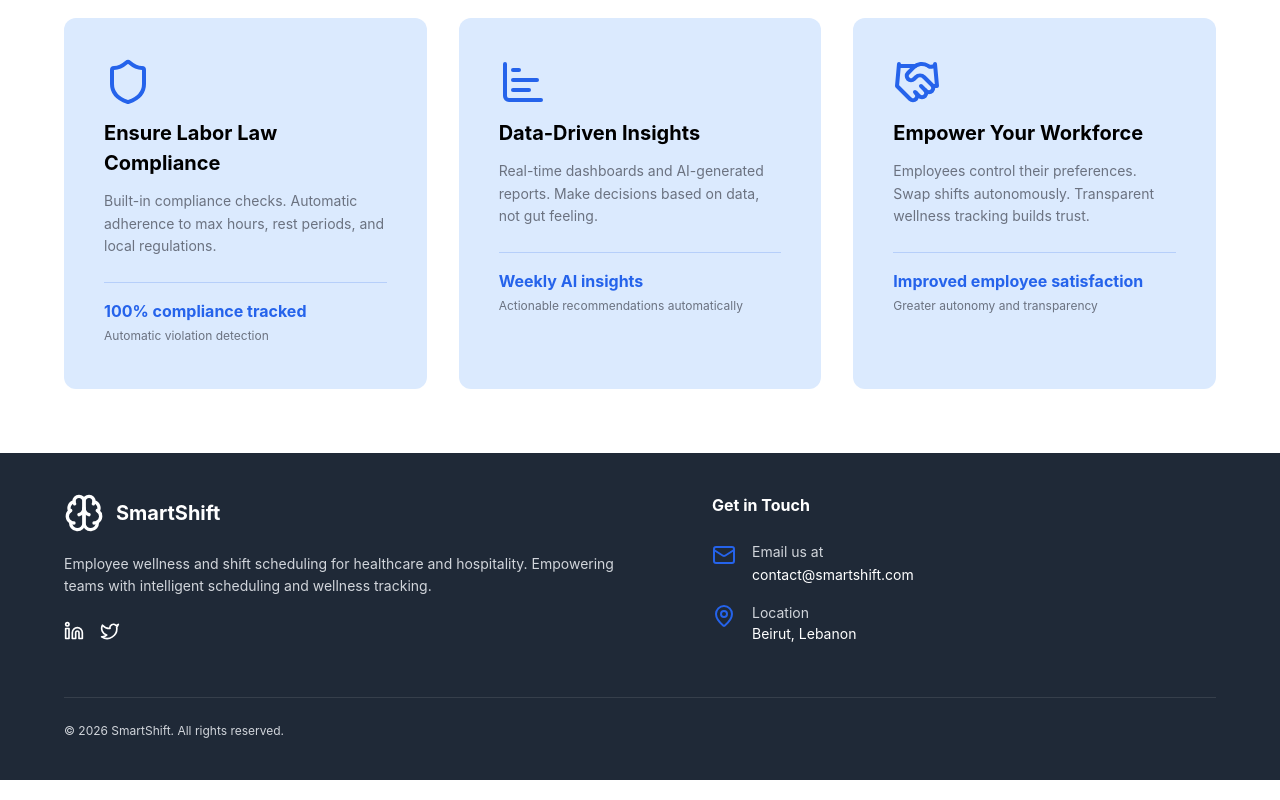
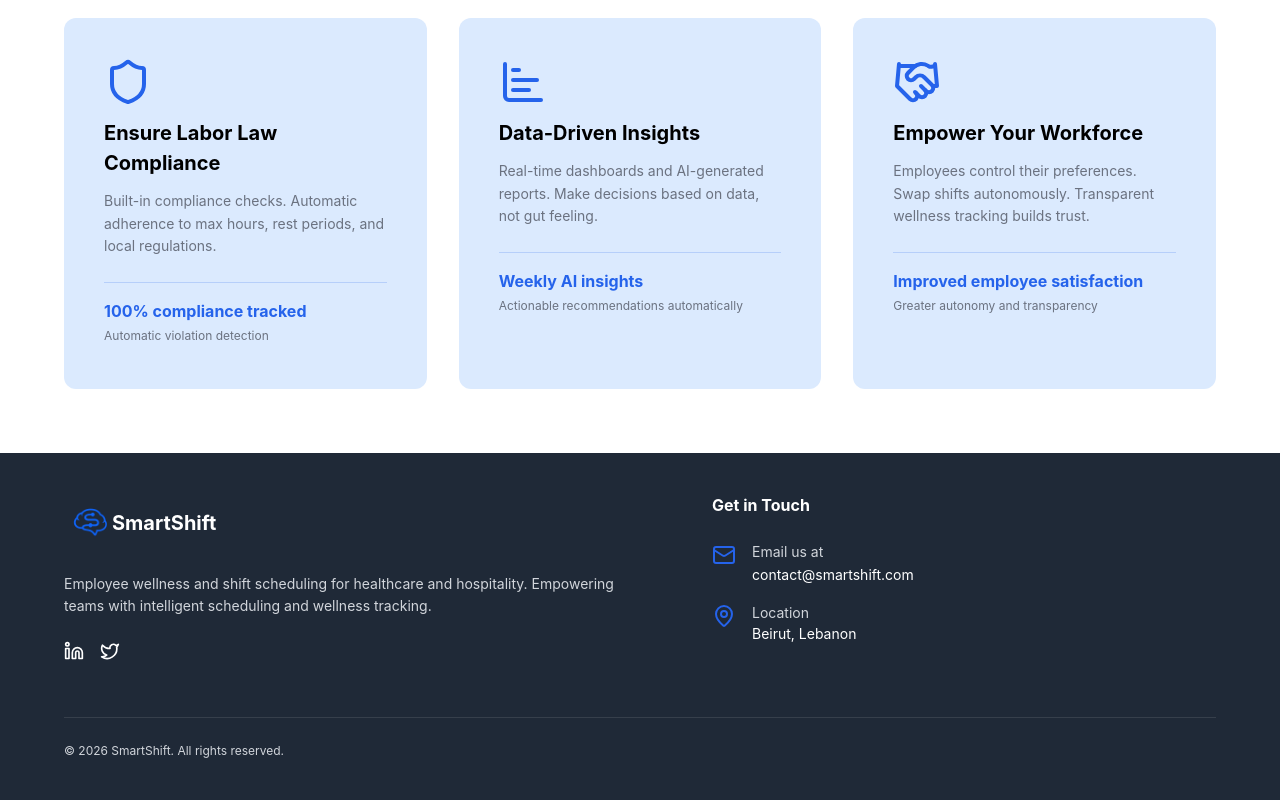
Before and after one commit to moustafak8/SmartShift, a React (Vite) app in the folder Client/: page / in a window 1280 px wide. Shown: the part 6351-7151 px from the top of the page. Built offline with nearby package versions, Linux system fonts and the light colour scheme.

Commit message:
Updated the Logo

```diff
--- a/Client/src/components/Home/Footer.tsx
+++ b/Client/src/components/Home/Footer.tsx
@@ -1,5 +1,6 @@
-import { Brain, Mail, MapPin, Linkedin, Twitter } from "lucide-react";
+import { Mail, MapPin, Linkedin, Twitter } from "lucide-react";
 import { Container, Heading, IconText } from "../ui";
+import logo2 from "../../assets/logo2.png";
 
 export function Footer() {
   return (
@@ -7,9 +8,14 @@ export function Footer() {
       <Container className="py-12 md:py-10">
         <div className="grid md:grid-cols-2 gap-12 mb-8">
           <div>
-            <div className="flex items-center gap-3 mb-5">
-              <Brain className="w-10 h-10 text-white" />
-              <span className="text-white text-[20px] font-bold">
+            <div className="flex items-center mb-5 -ml-1">
+              <img
+                src={logo2}
+                alt="SmartShift logo"
+                className="h-15 w-15 object-contain"
+                draggable={false}
+              />
+              <span className="-ml-2 text-white text-[20px] font-bold">
                 SmartShift
               </span>
             </div>
--- a/Client/src/components/Sidebar.tsx
+++ b/Client/src/components/Sidebar.tsx
@@ -2,7 +2,6 @@ import React, { useState, useMemo } from "react";
 import { Link, useLocation, useNavigate } from "react-router-dom";
 import {
   LayoutDashboard,
-  Brain,
   Users,
   Calendar,
   Heart,
@@ -23,6 +22,7 @@ import { useLogout } from "../hooks/useLogout";
 import { usePendingSwapsCount } from "../hooks/Manager/useManagerSwaps";
 import { useUnreadCount } from "../hooks/useNotification";
 import { cn } from "./ui/utils";
+import logo2 from "../assets/logo2.png";
 
 interface LayoutProps {
   children: React.ReactNode;
@@ -231,11 +231,14 @@ export function Layout({ children }: LayoutProps) {
           </button>
 
           <div className="px-6 py-4 border-b border-[#E5E7EB] bg-white">
-            <div className="flex items-center gap-3">
-              <div className="w-10 h-10 rounded-2xl bg-[#2563EB]/10 flex items-center justify-center">
-                <Brain className="w-6 h-6 text-[#2563EB]" />
-              </div>
-              <div>
+            <div className="flex items-center -ml-1">
+              <img
+                src={logo2}
+                alt="SmartShift logo"
+                className="h-15 w-15 object-contain"
+                draggable={false}
+              />
+              <div className="-ml-2">
                 <h1 className="font-bold text-[18px] text-[#0F172A]">
                   SmartShift
                 </h1>
--- a/Client/src/pages/Loginpage.tsx
+++ b/Client/src/pages/Loginpage.tsx
@@ -1,10 +1,11 @@
 import { useState } from "react";
-import { Brain, Eye, EyeOff, ArrowRight, Loader2 } from "lucide-react";
+import { Eye, EyeOff, ArrowRight, Loader2 } from "lucide-react";
 import { useLogin } from "../hooks/useLogin";
 import { motion } from "motion/react";
 import { BackButton } from "../components/ui/BackButton";
 import { Button } from "../components/ui/Button";
 import { Heading } from "../components/ui/Heading";
+import logo2 from "../assets/logo2.png";
 
 export function LoginPage() {
   const [showPassword, setShowPassword] = useState(false);
@@ -42,11 +43,14 @@ export function LoginPage() {
         className="w-full max-w-[480px] bg-white rounded-2xl shadow-xl border border-gray-100 p-8 relative z-10"
       >
         <BackButton className="mb-6" />
-        <div className="flex items-center mb-8">
-          <div className="w-12 h-12  rounded-xl flex items-center justify-center">
-            <Brain className="w-7 h-7 text-[#2563EB]" />
-          </div>
-          <span className="text-[#111827] text-[26px] font-bold tracking-tight">
+        <div className="flex items-center justify-start mb-8 -ml-2">
+          <img
+            src={logo2}
+            alt="SmartShift logo"
+            className="h-17 w-17 object-contain"
+            draggable={false}
+          />
+          <span className="-ml-2 text-[#111827] text-[26px] font-bold tracking-tight">
             SmartShift
           </span>
         </div>
```
